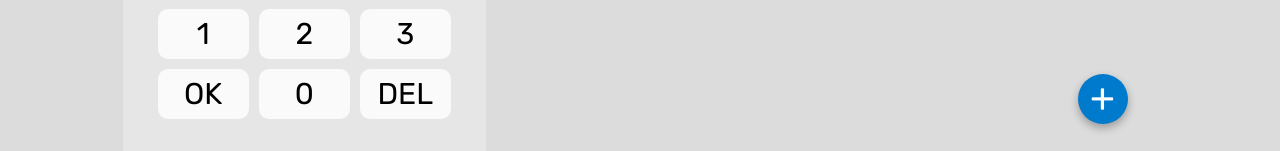
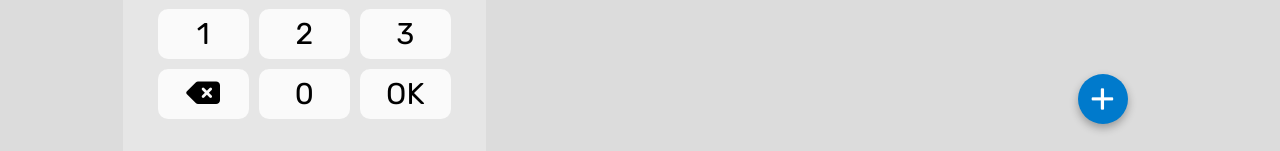
Before and after one commit to rijalislamir/cashier-app, a React (Create React App) app: page / in a window 1280 px wide. Shown: the part 646-797 px from the top of the page. Built offline with nearby package versions, Linux system fonts and the light colour scheme.

Commit message:
Fix bug when delete active cart item

```diff
--- a/src/assets/css/style.css
+++ b/src/assets/css/style.css
@@ -194,6 +194,7 @@ body {
     justify-content: center;
     align-items: center;
     z-index: 1;
+    transform: 1s;
 }
 
 .modal-content {
--- a/src/components/Numpad.jsx
+++ b/src/components/Numpad.jsx
@@ -23,9 +23,9 @@ const Numpad = () => {
             <button className="numpad__item" onClick={() => onClickNumpad("1")}>1</button>
             <button className="numpad__item" onClick={() => onClickNumpad("2")}>2</button>
             <button className="numpad__item" onClick={() => onClickNumpad("3")}>3</button>
+            <button className="numpad__item" onClick={() => onClickNumpad("DEL")}><i class="fa-solid fa-delete-left"></i></button>
+            <button className="numpad__item" onClick={() => onClickNumpad("0")}>0</button>
             <button className="numpad__item">OK</button>
-            <button className="numpad__item" onClick={() => onClickNumpad("0")}>0</button>
-            <button className="numpad__item" onClick={() => onClickNumpad("DEL")}>DEL</button>
         </div>
     );
 }
--- a/src/store/cartSlice.js
+++ b/src/store/cartSlice.js
@@ -21,7 +21,7 @@ const cartSlice = createSlice({
         cartItemDeleted(state, action) {
             const index = state.items.findIndex(product => product.id === action.payload.id)
 
-            if (state.active) {
+            if (state.active !== null) {
                 if (state.active === index) {
                     state.active = null
                 } else if (state.active > index) {
```
